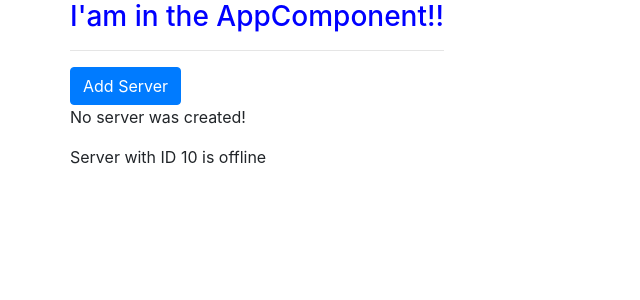
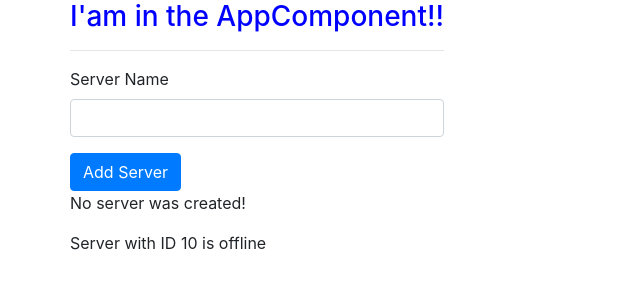
Before and after one commit to jmgomez1986/Angular.Udemy02, an Angular app in the folder Seccion02/: page / in a window 1280 px wide. Shown: the top 300 px of the page, without its empty margins (0-640 px from the left). Built offline with nearby package versions, Linux system fonts and the light colour scheme.

Commit message:
Clase 28 - Passing and Using Data with Event Binding

```diff
--- a/Seccion02/src/app/servers/servers.component.html
+++ b/Seccion02/src/app/servers/servers.component.html
@@ -1,3 +1,9 @@
+<label>Server Name</label>
+<input
+  type="text"
+  class="form-control"
+  (input)="onUpdateServerName($event)">
+  <p>{{ serverName }}</p>
 <button
   class="btn btn-primary"
   [disabled]="!allowNewServer"
--- a/Seccion02/src/app/servers/servers.component.ts
+++ b/Seccion02/src/app/servers/servers.component.ts
@@ -10,6 +10,7 @@ export class ServersComponent {
   serverCreationStatus = 'No server was created!';
   serverId = 10;
   serverStatus = 'offline';
+  serverName = '';
 
   constructor() {
     setTimeout(() => {
@@ -24,4 +25,9 @@ export class ServersComponent {
   onCreateServer() {
     this.serverCreationStatus = 'Server was created!';
   }
+
+  onUpdateServerName(event: Event) {
+    console.log(event);
+    this.serverName = ( event.target as HTMLInputElement).value;
+  }
 }
```
